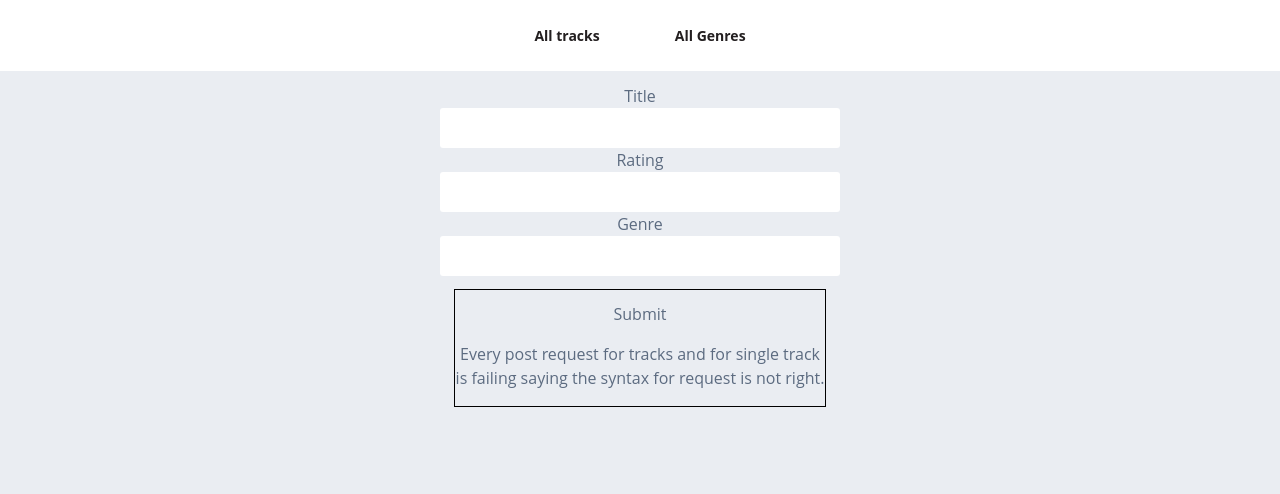
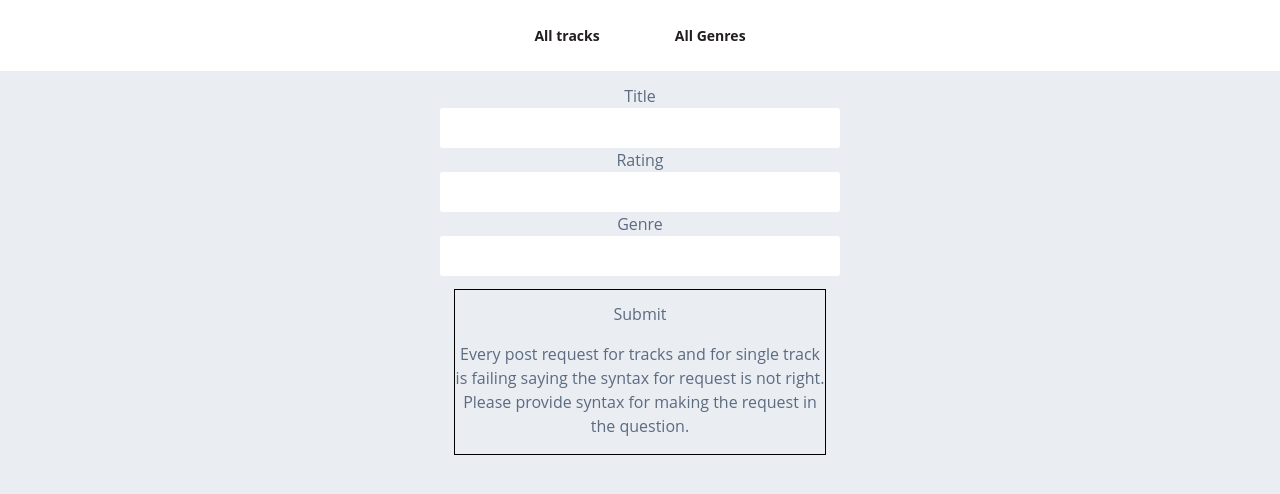
Before and after one commit to AryanSingh/greedyGame, a website: page index.html at #!/addTrack in a window 1280 px wide. Drawn offline with nearby package versions, Linux system fonts and the light colour scheme.

Commit message:
failing notice added

```diff
--- a/views/addTrack.html
+++ b/views/addTrack.html
@@ -16,7 +16,7 @@
 	</form>
 	<div ng-click="submitForm()" style="width: 30%;margin:1vmax auto;text-align: center;border:1px solid black;cursor: pointer; cursor: hand;">
       <p style="margin: 1vmax;">Submit</p>
-      <p>Every post request for tracks and for single track is failing saying the syntax for request is not right.</p>
+      <p>Every post request for tracks and for single track is failing saying the syntax for request is not right. Please provide syntax for making the request in the question.</p>
     </div>
 
 </div>
```
Also changed, not shown: views/editTrack.html (+1 -0 lines).
